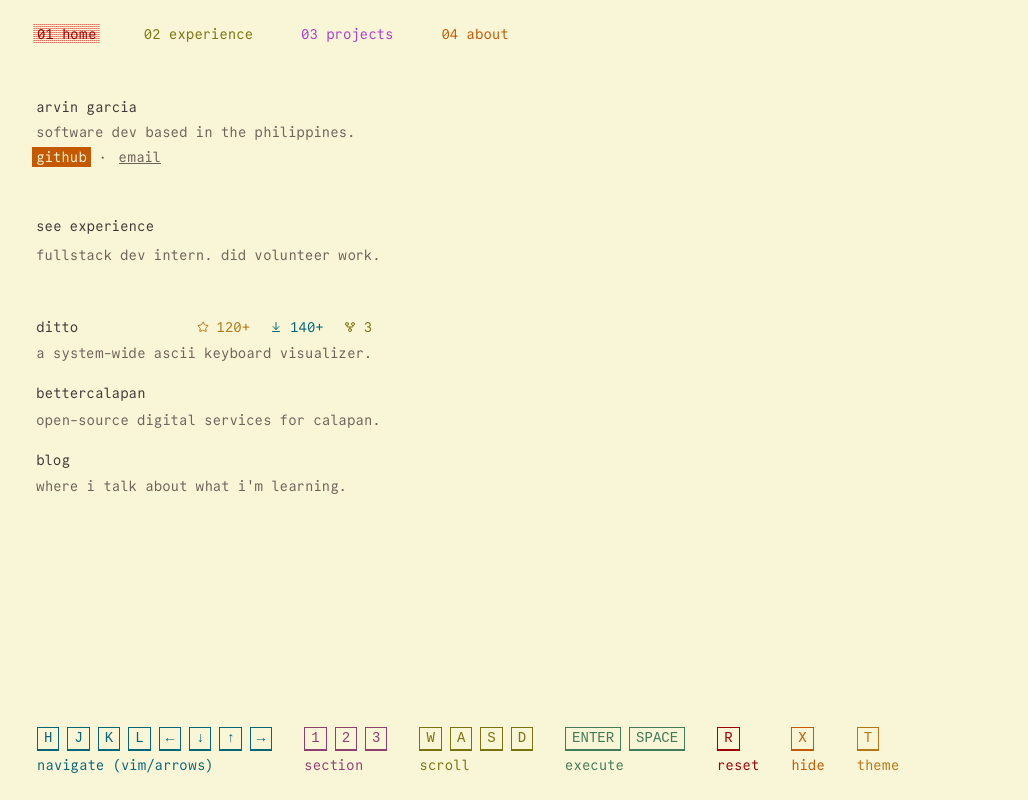
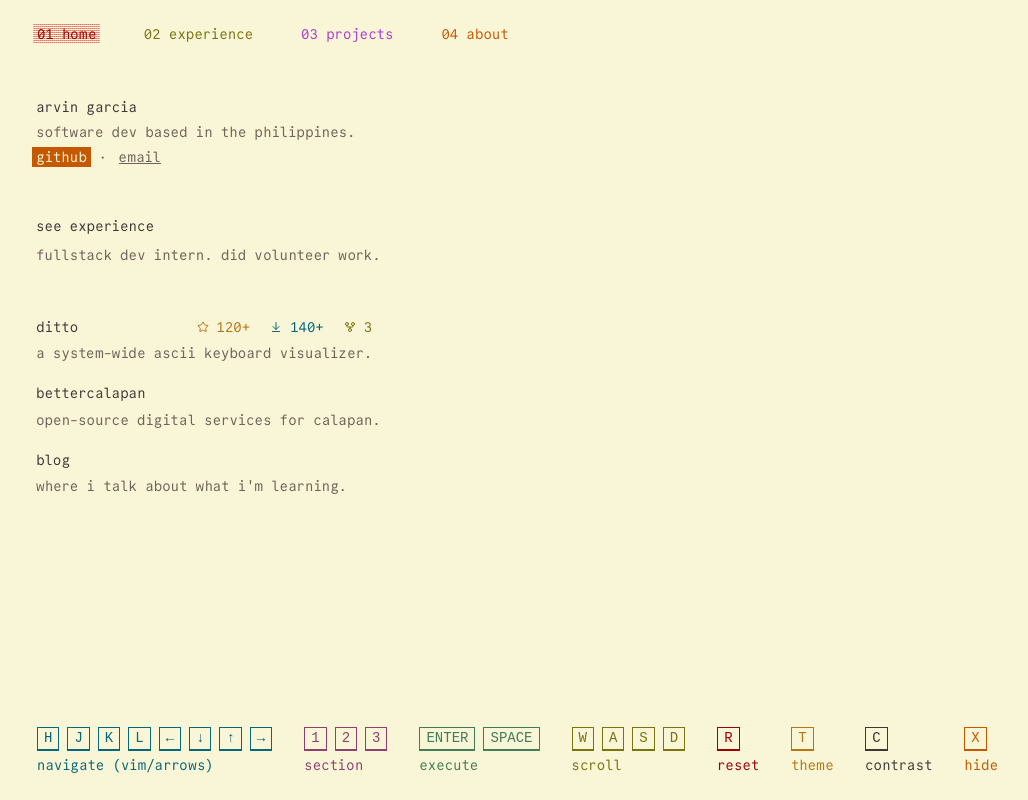
Before and after one commit to arvingarciabtw/portfolio, a SvelteKit app: page / in a window 1280 px wide. Shown: the whole page, without its empty margins (1-1029 px from the left). Built offline with nearby package versions, Linux system fonts and the light colour scheme.

Commit message:
feat: add contrast toggle

```diff
--- a/src/lib/components/macro/footer.svelte
+++ b/src/lib/components/macro/footer.svelte
@@ -29,6 +29,7 @@
 	const resetKey = [{ key: 'r', symbol: 'r' }];
 	const hideKey = [{ key: 'x', symbol: 'x' }];
 	const themeKey = [{ key: 't', symbol: 't' }];
+	const contrastKey = [{ key: 'c', symbol: 'c' }];
 
 	const keyGroups = [
 		{
@@ -42,14 +43,14 @@
 			description: 'section'
 		},
 		{
+			group: executeKeys,
+			class: 'execute',
+			description: 'execute'
+		},
+		{
 			group: scrollKeys,
 			class: 'scroll',
 			description: 'scroll'
-		},
-		{
-			group: executeKeys,
-			class: 'execute',
-			description: 'execute'
 		},
 		{
 			group: resetKey,
@@ -57,14 +58,19 @@
 			description: 'reset'
 		},
 		{
+			group: themeKey,
+			class: 'theme',
+			description: 'theme'
+		},
+		{
+			group: contrastKey,
+			class: 'contrast',
+			description: 'contrast'
+		},
+		{
 			group: hideKey,
 			class: 'hide',
 			description: 'hide'
-		},
-		{
-			group: themeKey,
-			class: 'theme',
-			description: 'theme'
 		}
 	];
 
@@ -85,7 +91,8 @@
 			scrollKeys.some((ek) => ek.key === e.key) ||
 			resetKey.some((ek) => ek.key === e.key) ||
 			hideKey.some((ek) => ek.key === e.key) ||
-			themeKey.some((ek) => ek.key === e.key)
+			themeKey.some((ek) => ek.key === e.key) ||
+			contrastKey.some((ek) => ek.key === e.key)
 		) {
 			blink(e.key);
 		}
@@ -234,6 +241,11 @@
 					color: var(--black);
 					border-color: var(--bright-yellow);
 				}
+				.c {
+					background-color: var(--bright-white);
+					color: var(--black);
+					border-color: var(--bright-white);
+				}
 			}
 		}
 
@@ -265,6 +277,10 @@
 			color: var(--bright-yellow);
 			border-color: var(--bright-yellow);
 		}
+		.contrast {
+			color: var(--bright-white);
+			border-color: var(--bright-white);
+		}
 	}
 
 	@media (max-width: 500px) {
--- a/src/routes/+layout.svelte
+++ b/src/routes/+layout.svelte
@@ -59,13 +59,27 @@
 	function toggleTheme(): void {
 		let theme = currentTheme;
 		if (currentTheme == 'dark-hard') {
+			theme = 'light-hard';
+		} else if (currentTheme == 'dark') {
+			theme = 'light';
+		} else if (currentTheme == 'light-hard') {
+			theme = 'dark-hard';
+		} else if (currentTheme == 'light') {
+			theme = 'dark';
+		}
+		setTheme(theme);
+	}
+
+	function toggleContrast(): void {
+		let theme = currentTheme;
+		if (currentTheme == 'dark-hard') {
 			theme = 'dark';
 		} else if (currentTheme == 'dark') {
-			theme = 'light-hard';
+			theme = 'dark-hard';
 		} else if (currentTheme == 'light-hard') {
 			theme = 'light';
 		} else if (currentTheme == 'light') {
-			theme = 'dark-hard';
+			theme = 'light-hard';
 		}
 		setTheme(theme);
 	}
@@ -76,15 +90,23 @@
 		}
 	}
 
+	function handlerContrast(e: KeyboardEvent) {
+		if (e.key == 'c') {
+			toggleContrast();
+		}
+	}
+
 	onMount(() => {
 		window.addEventListener('keydown', handlerScrollKeyPress);
 		window.addEventListener('keydown', handlerPositionReset);
 		window.addEventListener('keydown', handlerTheme);
+		window.addEventListener('keydown', handlerContrast);
 
 		return () => {
 			window.removeEventListener('keydown', handlerScrollKeyPress);
 			window.removeEventListener('keydown', handlerPositionReset);
 			window.removeEventListener('keydown', handlerTheme);
+			window.removeEventListener('keydown', handlerContrast);
 		};
 	});
 </script>
```
